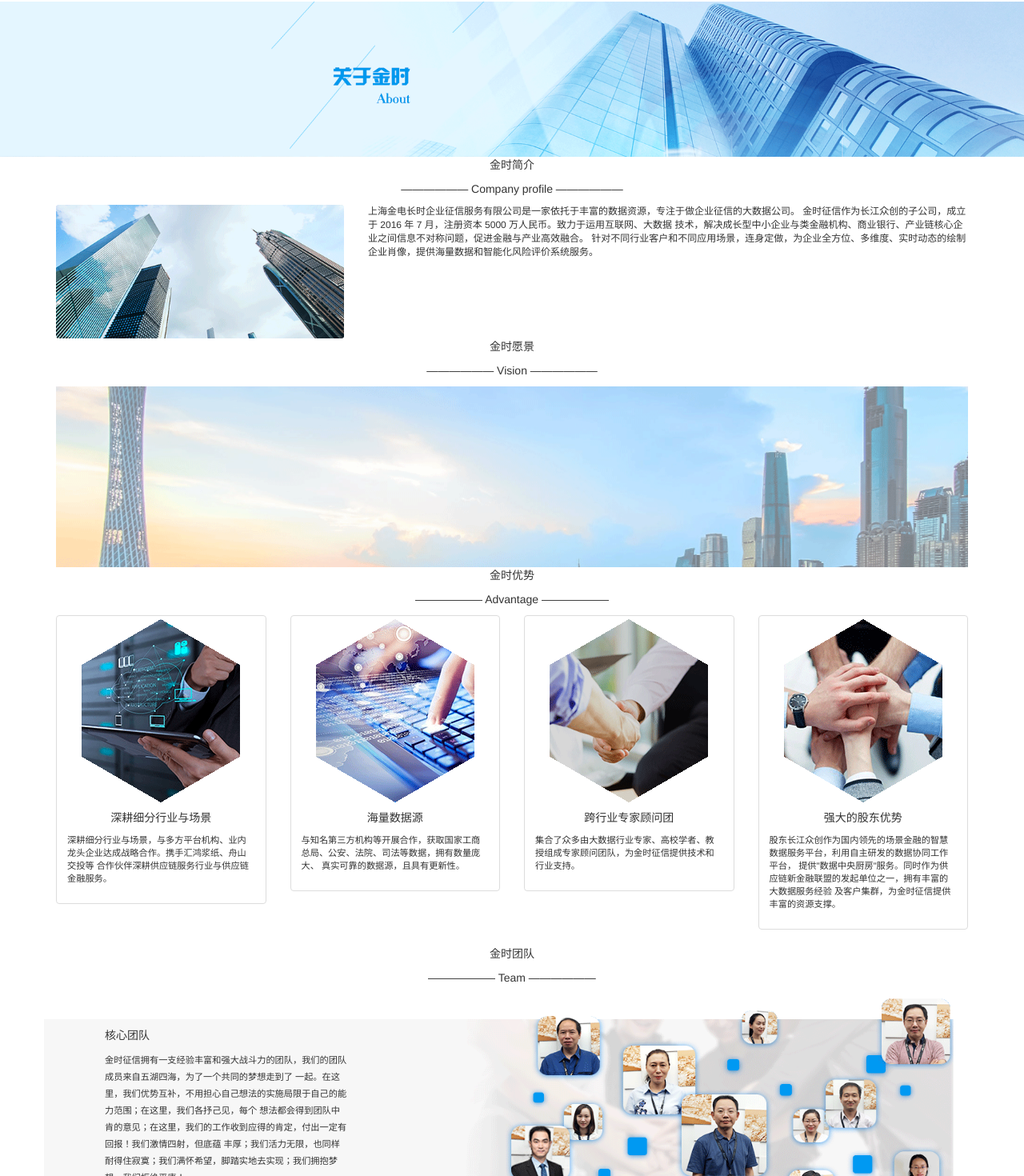
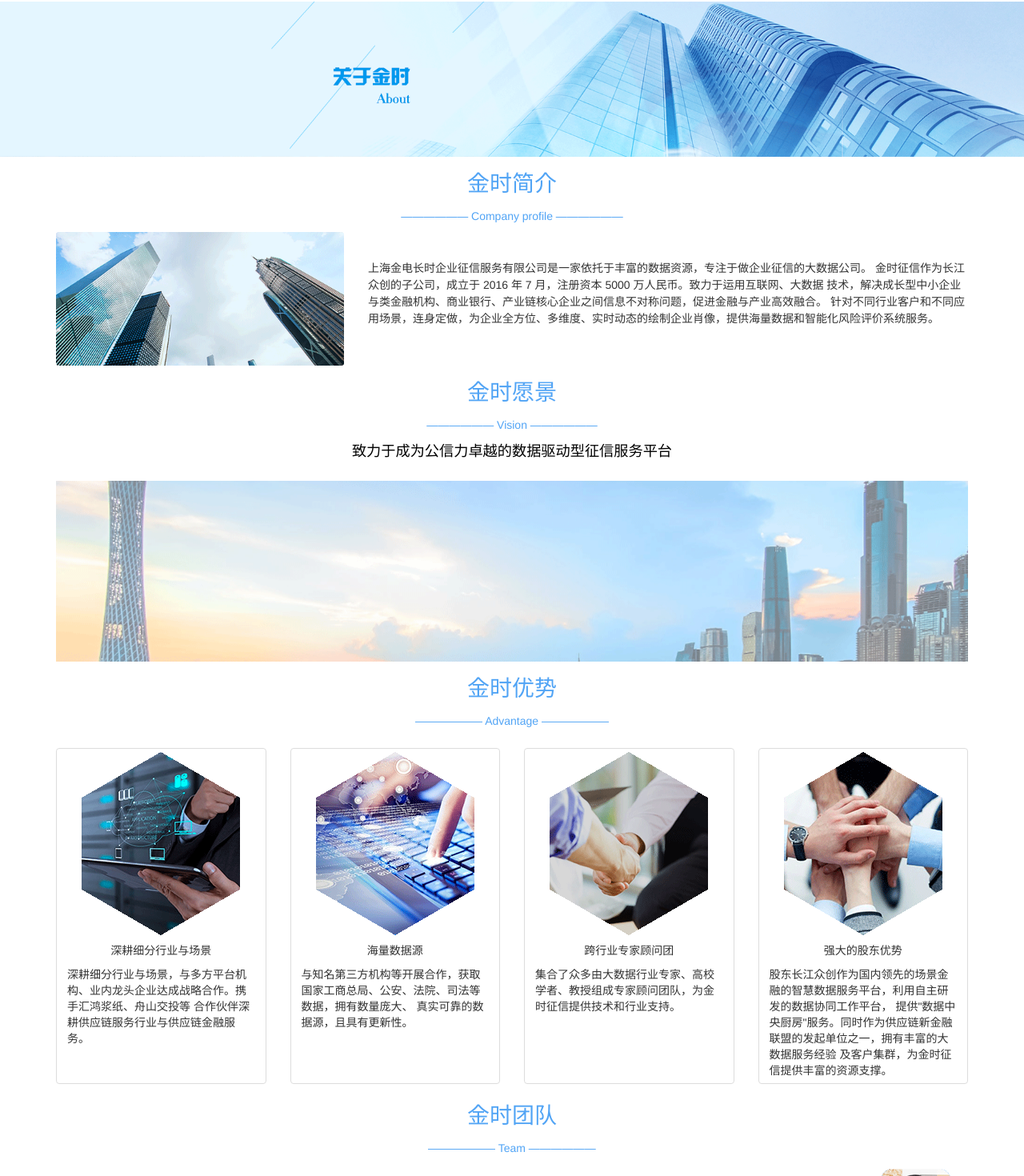
Before and after one commit to Ellipse120/deployNgCliApp, an Angular app: page /about in a window 1280 px wide. Shown: the part 99-1569 px from the top of the page at 80% size. Built offline with nearby package versions, Linux system fonts and the light colour scheme.

Commit message:
# about.

```diff
--- a/src/app/body/about/about.component.css
+++ b/src/app/body/about/about.component.css
@@ -0,0 +1,3 @@
+.font-color {
+  color: rgb(81,164,245);
+}
--- a/src/app/body/about/about.component.html
+++ b/src/app/body/about/about.component.html
@@ -4,9 +4,9 @@
     <img src="../../../assets/images/about-1.png" alt="" style="max-width: 100%;">
   </div>
 
-  <div class="container">
-    <div class="text-center">
-      <p>金时简介</p>
+  <div class="container" style="padding-top: 1em;">
+    <div class="text-center font-color">
+      <p style="font-size: 2em;">金时简介</p>
       <p>—————— Company profile ——————</p>
     </div>
     <div class="row">
@@ -14,7 +14,7 @@
         <img src="../../../assets/images/about-2.png" style="max-width: 100%;" alt="">
       </div>
       <div class="col-xs-12 col-sm-8 col-md-8 col-lg-8">
-        <p style="font-size: 12px;">
+        <p style="font-size: 1em;line-height: 1.5em;padding: 2.5em 0;">
           上海金电长时企业征信服务有限公司是一家依托于丰富的数据资源，专注于做企业征信的大数据公司。
           金时征信作为长江众创的子公司，成立于 2016 年 7 月，注册资本 5000 万人民币。致力于运用互联网、大数据
           技术，解决成长型中小企业与类金融机构、商业银行、产业链核心企业之间信息不对称问题，促进金融与产业高效融合。
@@ -23,28 +23,29 @@
       </div>
     </div>
 
-    <div>
-      <div class="text-center">
-        <p>金时愿景</p>
+    <div style="padding-top: 1em;">
+      <div class="text-center font-color">
+        <p style="font-size: 2em;">金时愿景</p>
         <p>——————      Vision      ——————</p>
+        <p style="color: black; font-size: 1.3em;">致力于成为公信力卓越的数据驱动型征信服务平台</p>
       </div>
-      <div>
+      <div style="padding-top: 1em;">
         <img src="../../../assets/images/about-3.png" style="max-width: 100%;" alt="">
       </div>
     </div>
 
-    <div>
-      <div class="text-center">
-        <p>金时优势</p>
+    <div style="padding-top: 1em;">
+      <div class="text-center font-color">
+        <p style="font-size: 2em;">金时优势</p>
         <p>——————    Advantage    ——————</p>
       </div>
-      <div class="row">
+      <div class="row" style="padding-top: 1em;">
         <div class="col-xs-6 col-sm-6 col-md-3 col-lg-3">
-          <div class="thumbnail">
+          <div class="thumbnail" style="height: 420px;">
             <img src="../../../assets/images/1.png" style="max-width: 80%;" alt="">
             <div class="caption">
               <p class="text-center" style="font-size: 1em;">深耕细分行业与场景</p>
-              <p style="font-size: .8em;">
+              <p style="font-size: 1em;">
                 深耕细分行业与场景，与多方平台机构、业内龙头企业达成战略合作。携手汇鸿浆纸、舟山交投等
                 合作伙伴深耕供应链服务行业与供应链金融服务。
               </p>
@@ -52,11 +53,11 @@
           </div>
         </div>
         <div class="col-xs-6 col-sm-6 col-md-3 col-lg-3">
-          <div class="thumbnail">
+          <div class="thumbnail" style="height: 420px;">
             <img src="../../../assets/images/2.png" style="max-width: 80%;" alt="">
             <div class="caption">
               <p class="text-center" style="font-size: 1em;">海量数据源</p>
-              <p style="font-size: .8em;">
+              <p style="font-size: 1em;">
                 与知名第三方机构等开展合作，获取国家工商总局、公安、法院、司法等数据，拥有数量庞大、
                 真实可靠的数据源，且具有更新性。
               </p>
@@ -64,22 +65,22 @@
           </div>
         </div>
         <div class="col-xs-6 col-sm-6 col-md-3 col-lg-3">
-          <div class="thumbnail">
+          <div class="thumbnail" style="height: 420px;">
             <img src="../../../assets/images/3.png" style="max-width: 80%;" alt="">
             <div class="caption">
               <p class="text-center" style="font-size: 1em;">跨行业专家顾问团</p>
-              <p style="font-size: .8em;">
+              <p style="font-size: 1em;">
                 集合了众多由大数据行业专家、高校学者、教授组成专家顾问团队，为金时征信提供技术和行业支持。
               </p>
             </div>
           </div>
         </div>
         <div class="col-xs-6 col-sm-6 col-md-3 col-lg-3">
-          <div class="thumbnail">
+          <div class="thumbnail" style="height: 420px;">
             <img src="../../../assets/images/4.png" style="max-width: 80%;" alt="">
             <div class="caption">
               <p class="text-center" style="font-size: 1em;">强大的股东优势</p>
-              <p style="font-size: .8em;">
+              <p style="font-size: 1em;">
                 股东长江众创作为国内领先的场景金融的智慧数据服务平台，利用自主研发的数据协同工作平台，
                 提供"数据中央厨房"服务。同时作为供应链新金融联盟的发起单位之一，拥有丰富的大数据服务经验
                 及客户集群，为金时征信提供丰富的资源支撑。
@@ -91,17 +92,17 @@
     </div>
 
     <div>
-      <div class="text-center">
-        <p>金时团队</p>
+      <div class="text-center font-color">
+        <p style="font-size: 2em;">金时团队</p>
         <p>——————    Team    ——————</p>
       </div>
       <div class="row"
            style="height: 320px;background-image: url('../../../assets/images/about-4.png');max-width: 100%;
 background-size: 100% 100%, contain, 3em">
         <div class="col-xs-12 col-sm-5 col-md-5 col-lg-4 text-left">
-          <div style="font-size: 1em;position:absolute;top: 30%;left: 20%;max-width: 80%;line-height: 1.5em;">
-            <p style="padding-top: 3em;">核心团队</p>
-            <p style="font-size: .8em;">
+          <div style="font-size: 1em;position:absolute;top: 30%;left: 10%;max-width: 90%;line-height: 1.4em;">
+            <p style="padding-top: 3em;font-size: 1.5em" class="font-color">核心团队</p>
+            <p style="font-size: 1em;width: 137%;">
               金时征信拥有一支经验丰富和强大战斗力的团队，我们的团队成员来自五湖四海，为了一个共同的梦想走到了
               一起。在这里，我们优势互补，不用担心自己想法的实施局限于自己的能力范围；在这里，我们各抒己见，每个
               想法都会得到团队中肯的意见；在这里，我们的工作收到应得的肯定，付出一定有回报！我们激情四射，但底蕴
```
